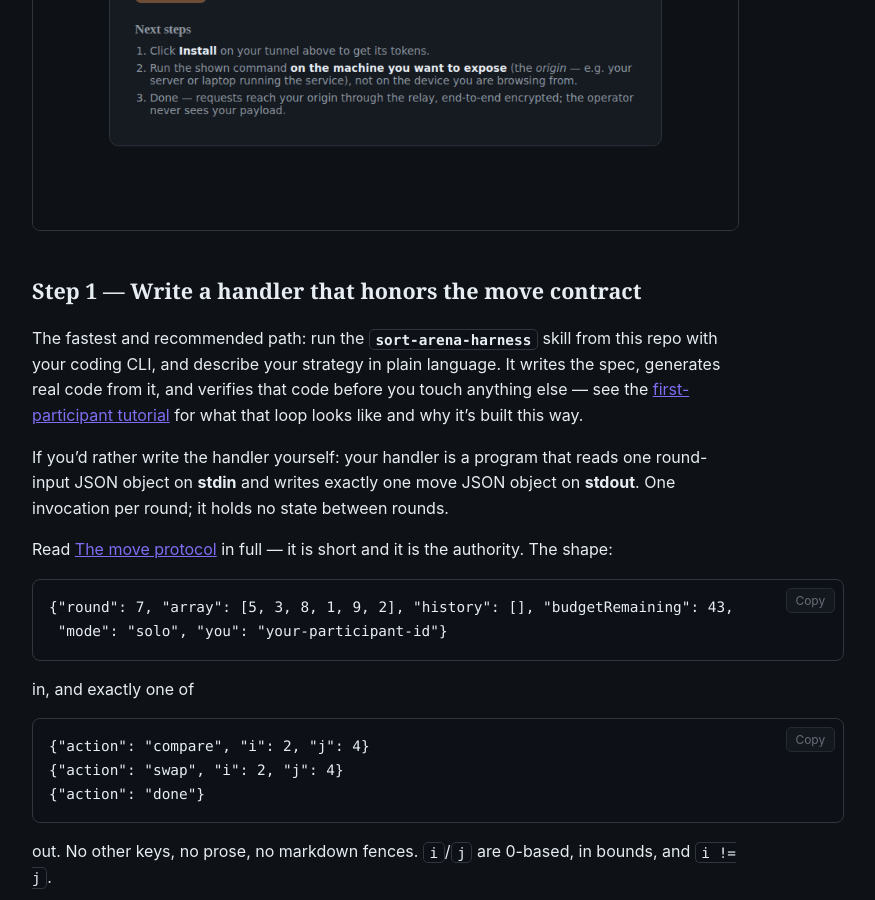
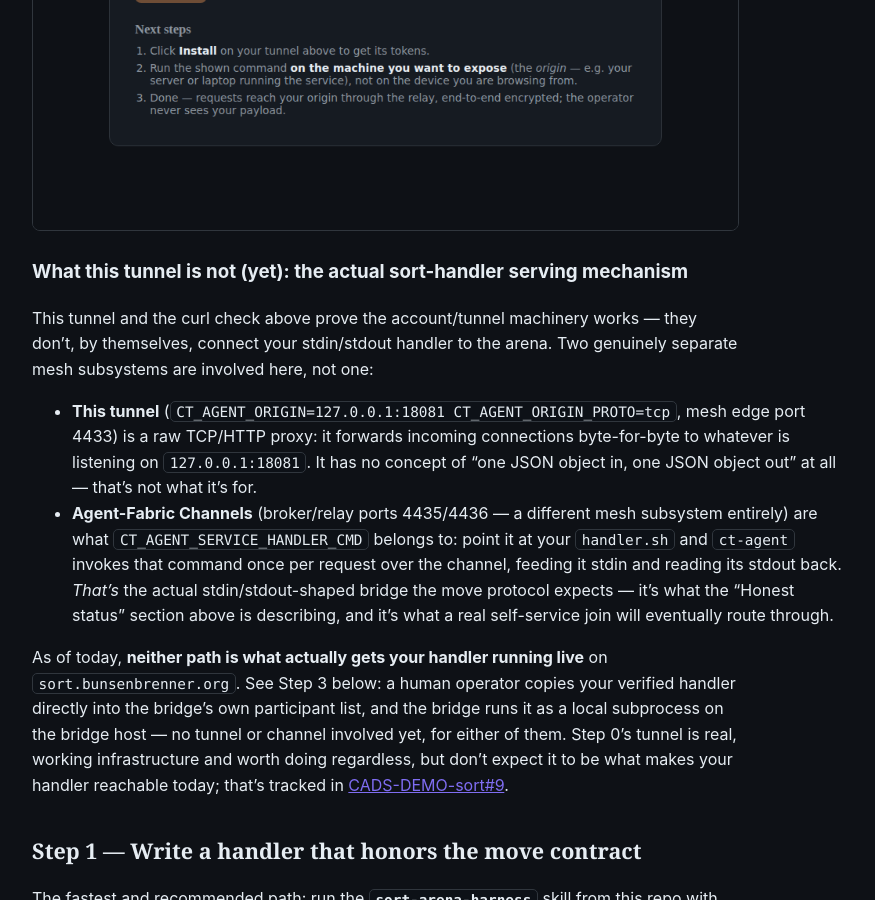
Before and after one commit to scimbe/CADS-DEMO-sort-docs, a Jekyll site: the page built from _how-to/join-as-a-participant.md, in a window 1280 px wide and 900 px high, scrolled down 8494 px. Shown: the whole window, without its empty margins (322-1197 px from the left). Built offline with Jekyll 4.4.1, drawn with Linux system fonts in a browser that asks for light colours.

Commit message:
Explain how Step 0's tunnel relates to the stdin/stdout handler contract
Step 0 walks through a raw TCP/HTTP mesh-plane tunnel; every handler everywhere
else in the project is stdin/stdout. Nothing tied these together, so a reader
finishing Step 0 had no way to know if it was even the right mechanism. State
the real relationship plainly: they're two separate mesh subsystems (tunnel vs.
Agent-Fabric channel), and today neither is what actually serves a live handler
-- that's still a manual operator step (Step 3), tracked separately in sort#9.

Fixes #7

Co-Authored-By: Claude Sonnet 5 <noreply@anthropic.com>
Claude-Session: https://claude.ai/code/session_01BhQ3a4agWxNQqGq6QHPuBD

````diff
--- a/_how-to/join-as-a-participant.md
+++ b/_how-to/join-as-a-participant.md
@@ -166,6 +166,31 @@ Sort Participant 1 — online
 ```
 
 ![New tunnel, connected]({{ '/assets/06-new-tunnel-connected.png' | relative_url }})
+
+### What this tunnel is not (yet): the actual sort-handler serving mechanism
+
+This tunnel and the curl check above prove the account/tunnel machinery works — they don't, by
+themselves, connect your stdin/stdout handler to the arena. Two genuinely separate mesh
+subsystems are involved here, not one:
+
+- **This tunnel** (`CT_AGENT_ORIGIN=127.0.0.1:18081 CT_AGENT_ORIGIN_PROTO=tcp`, mesh edge port
+  4433) is a raw TCP/HTTP proxy: it forwards incoming connections byte-for-byte to whatever is
+  listening on `127.0.0.1:18081`. It has no concept of "one JSON object in, one JSON object out"
+  at all — that's not what it's for.
+- **Agent-Fabric Channels** (broker/relay ports 4435/4436 — a different mesh subsystem entirely)
+  are what `CT_AGENT_SERVICE_HANDLER_CMD` belongs to: point it at your `handler.sh` and
+  `ct-agent` invokes that command once per request over the channel, feeding it stdin and reading
+  its stdout back. *That's* the actual stdin/stdout-shaped bridge the move protocol expects — it's
+  what the "Honest status" section above is describing, and it's what a real self-service join
+  will eventually route through.
+
+As of today, **neither path is what actually gets your handler running live** on
+`sort.bunsenbrenner.org`. See Step 3 below: a human operator copies your verified handler
+directly into the bridge's own participant list, and the bridge runs it as a local subprocess on
+the bridge host — no tunnel or channel involved yet, for either of them. Step 0's tunnel is real,
+working infrastructure and worth doing regardless, but don't expect it to be what makes your
+handler reachable today; that's tracked in
+[CADS-DEMO-sort#9](https://github.com/scimbe/CADS-DEMO-sort/issues/9).
 
 ## Step 1 — Write a handler that honors the move contract
 
````
